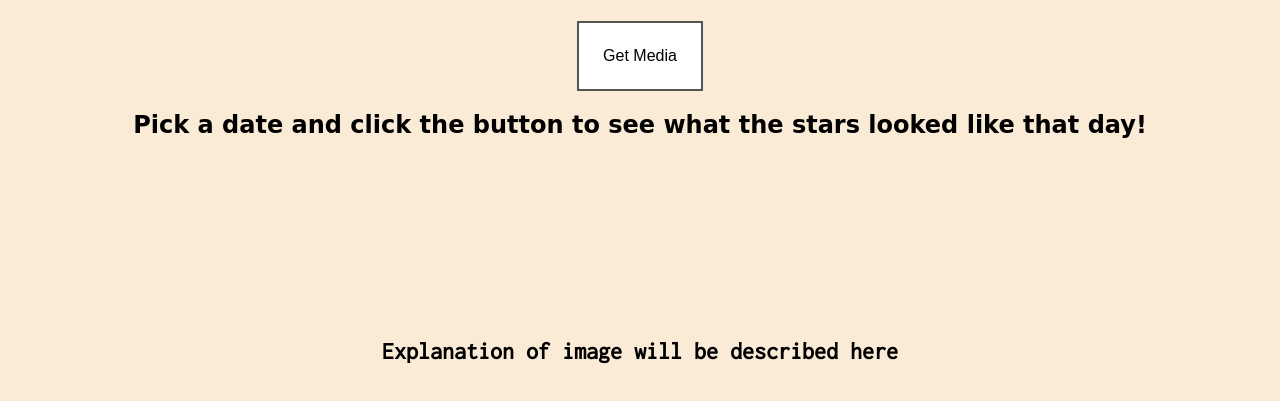
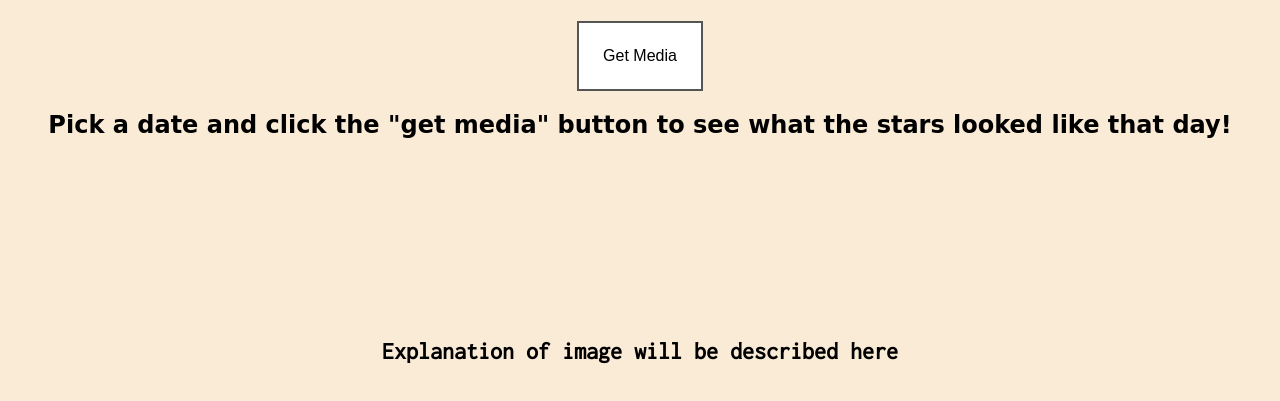
Before and after one commit to imRanDan/toronto-stargazer-nasa-api, a plain HTML site: page index.html in a window 1280 px wide. Shown: the part 113-514 px from the top of the page. Drawn offline with Linux system fonts and the light colour scheme; a web font is replaced by a local one.

Commit message:
clarified instructions

```diff
--- a/index.html
+++ b/index.html
@@ -17,7 +17,7 @@
     <input type="date" name="" value="">
     <button type="button" name="button">Get Media</button>
 
-    <h2>Pick a date and click the button to see what the stars looked like that day!</h2>
+    <h2>Pick a date and click the "get media" button to see what the stars looked like that day!</h2>
       <img src="" alt="">
       <iframe src="" frameborder=""> </iframe>
 
```
